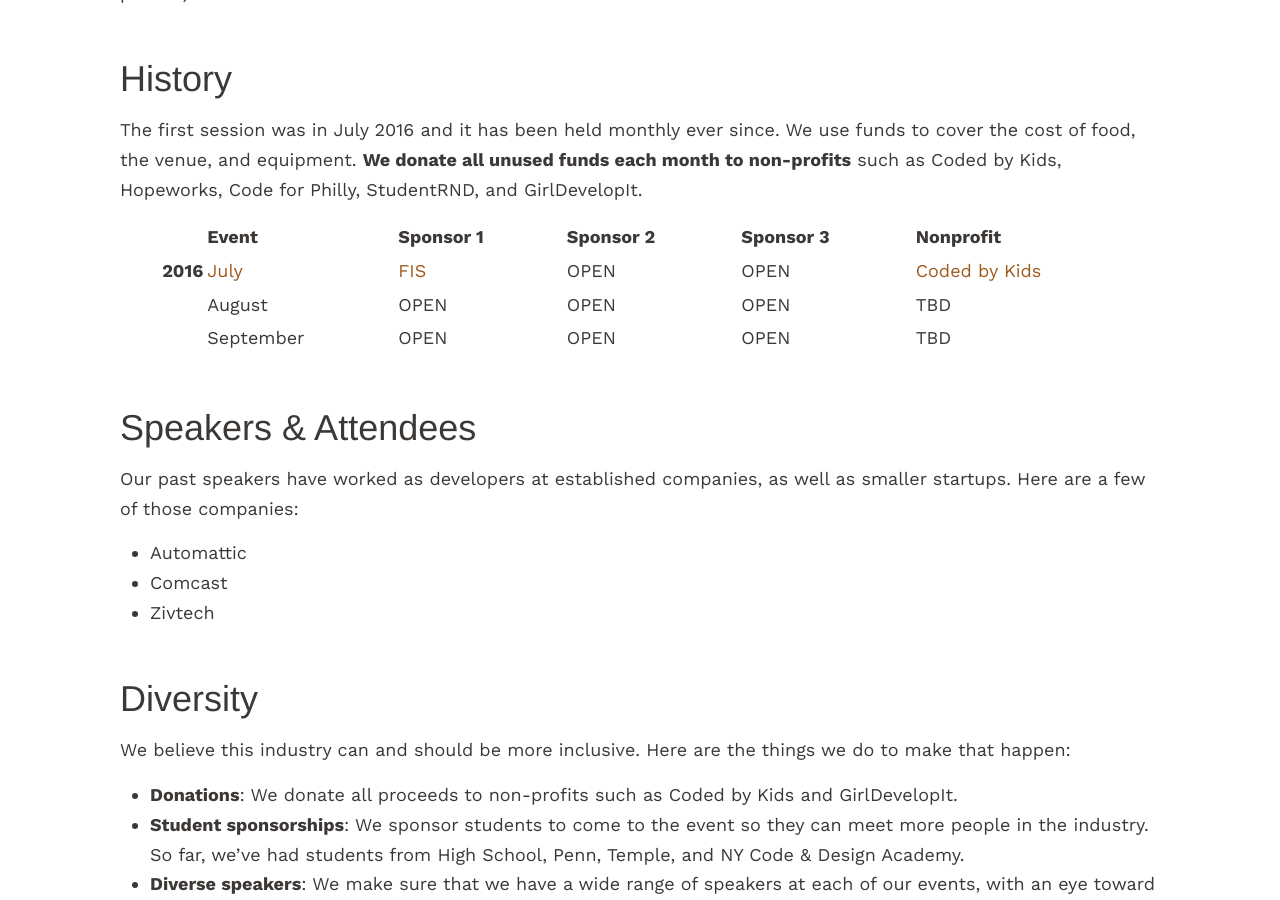
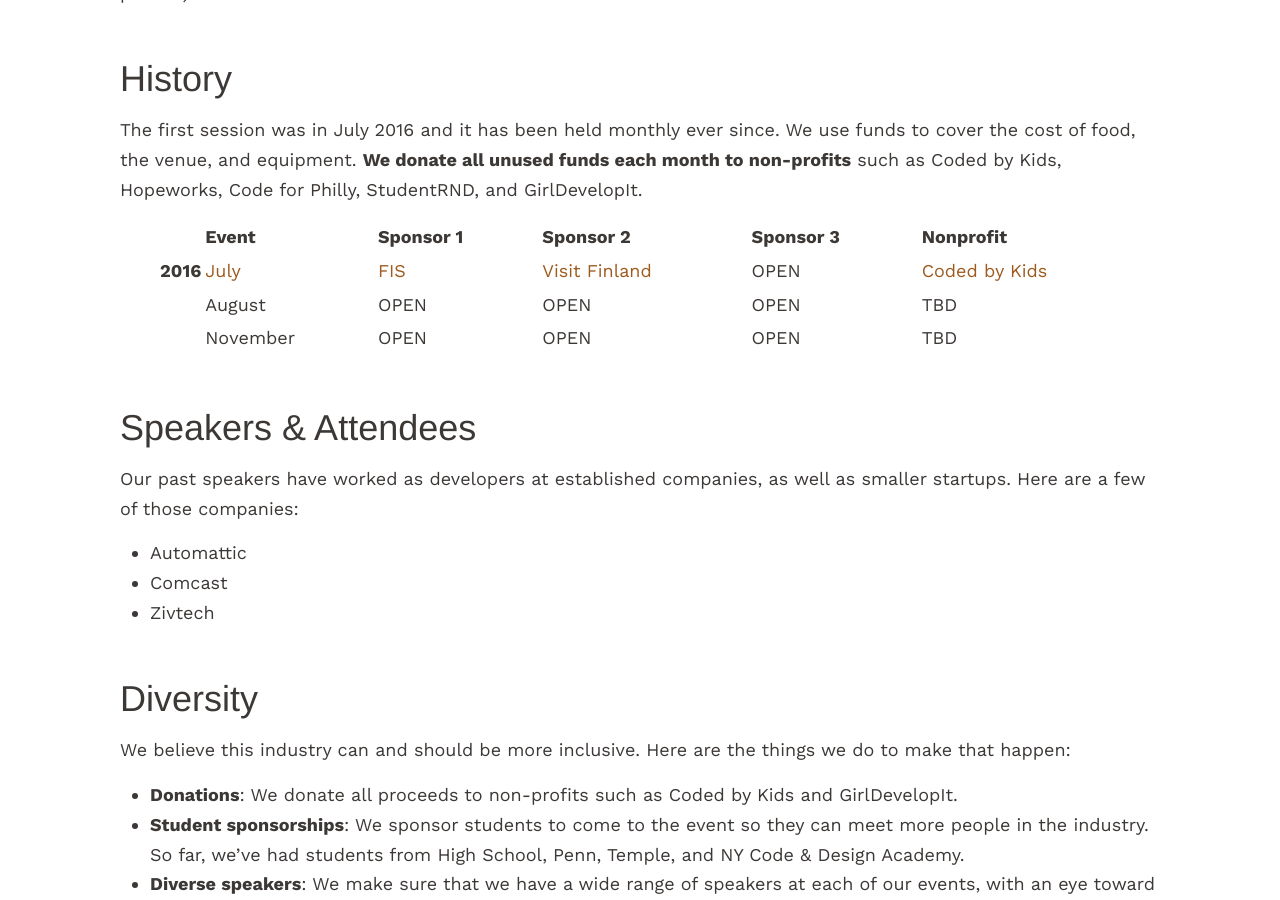
Before and after one commit to TacoJS/tacojs.github.io, a Jekyll site: the page built from pages/sponsorship.md, in a window 1280 px wide and 900 px high, scrolled down 1252 px. Built offline with Jekyll 4.4.1, drawn with Linux system fonts in a browser that asks for light colours; nearby versions of some CDN libraries; emoji names are drawn with the system emoji font; some web fonts are replaced.

Commit message:
Update sponsors

```diff
--- a/pages/sponsorship.md
+++ b/pages/sponsorship.md
@@ -36,9 +36,9 @@
 
 |          | Event    | Sponsor 1 | Sponsor 2 | Sponsor 3 | Nonprofit     |
 | --------:|:-------- | --------- | --------- | --------- | ------------- |
-| **2016** | [July](/meetup/2016-july) | [FIS](http://www.fisglobal.com/About-Us/Careers) | OPEN | OPEN | [Coded by Kids](http://www.codedbykids.com/) |
+| **2016** | [July](/meetup/2016-july) | [FIS](http://www.fisglobal.com/About-Us/Careers) | [Visit Finland](http://www.visitfinland.com/) | OPEN | [Coded by Kids](http://www.codedbykids.com/) |
 |          | August | OPEN | OPEN | OPEN | TBD |
-|          | September | OPEN | OPEN | OPEN | TBD |
+|          | November | OPEN | OPEN | OPEN | TBD |
 
 ## Speakers & Attendees
 Our past speakers have worked as developers at established companies, as well as smaller startups. Here are a few of those companies:
```
